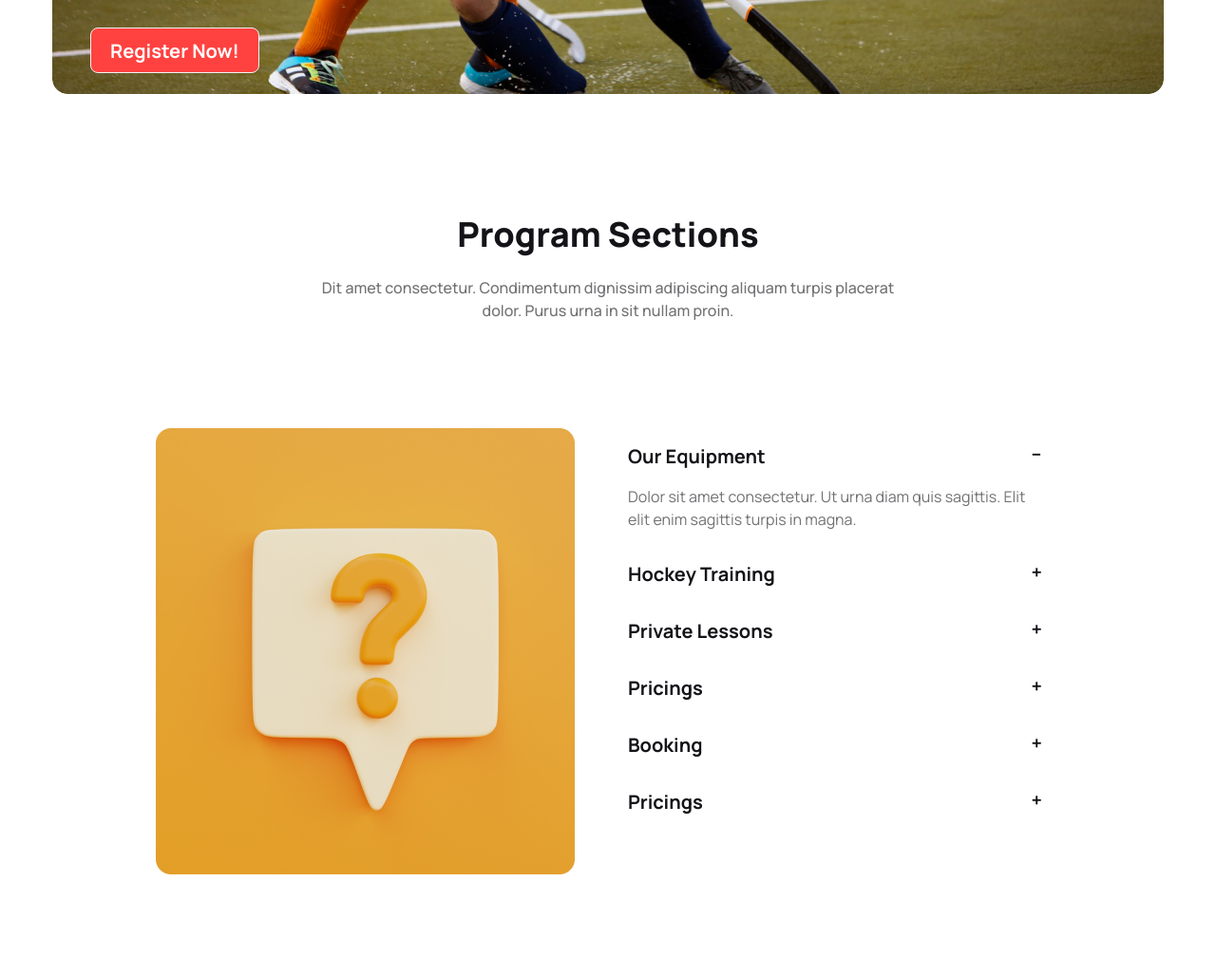
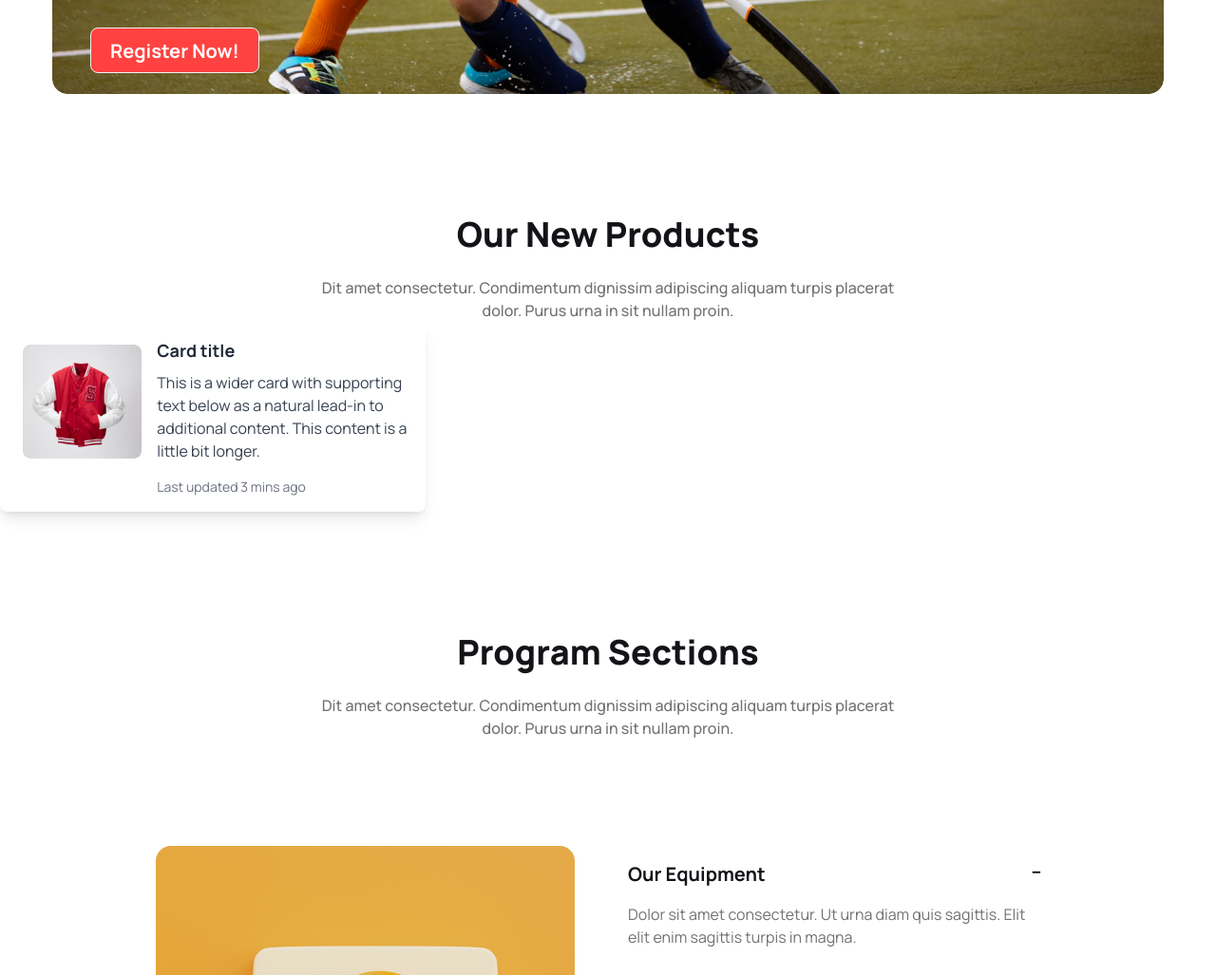
Before and after one commit to depressedKarimul/hockeys-tailwindcss, a plain HTML site: page index.html in a window 1280 px wide. Shown: the part 2345-3372 px from the top of the page at 95% size. Drawn offline with nearby package versions, Linux system fonts and the light colour scheme.

Commit message:
start to code  Our New Products section

```diff
--- a/index.html
+++ b/index.html
@@ -318,8 +318,35 @@ enim sagittis turpis in magna. Id et sed euismod natoque amet <br> nunc morbi nu
 
 
 <!-- Our New Products Section -->
- <section>
+ <section class="lg:mt-32 mt-10">
   <!-- pore korbo 😣 -->
+  <div class="text-center">
+    <h2 class="text-title-color text-4xl  font-extrabold">Our New Products</h2>
+
+  <p class=" mt-6 text-[rgba(19,19,24,0.60)] text-base font-medium">Dit amet consectetur. Condimentum dignissim adipiscing aliquam
+    turpis placerat <br> dolor. Purus urna in sit nullam proin. </p>
+
+
+  </div>
+
+  <!-- card-1 -->
+  <div class="max-w-md bg-white shadow-lg rounded-lg overflow-hidden">
+    <div class="flex">
+      <div class="w-1/3">
+        <img src="Images/5.png" class="py-6 pl-6  rounded-xl" alt="...">
+      </div>
+      <div class="w-2/3 p-4">
+        <div>
+          <h5 class="text-lg font-bold">Card title</h5>
+          <p class="text-gray-700 mt-2">
+            This is a wider card with supporting text below as a natural lead-in to additional content. This content is a little bit longer.
+          </p>
+          <p class="text-gray-500 text-sm mt-4">Last updated 3 mins ago</p>
+        </div>
+      </div>
+    </div>
+  </div>
+
  </section>
 
 
```
